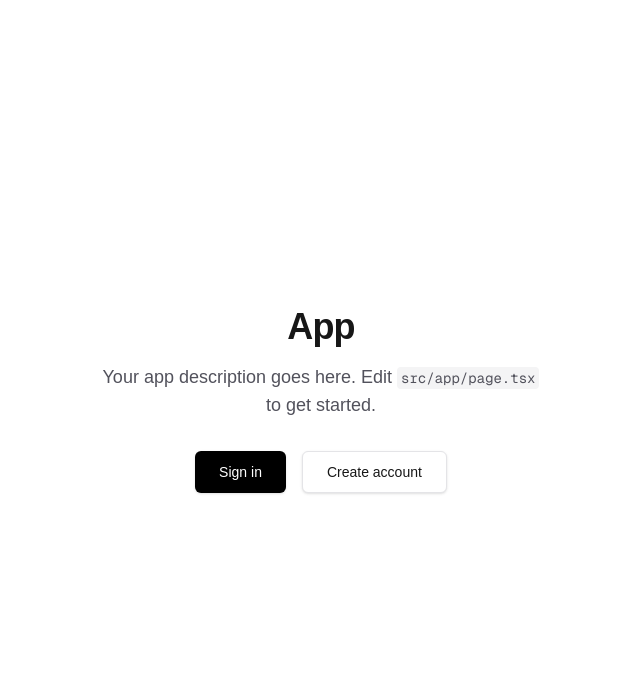
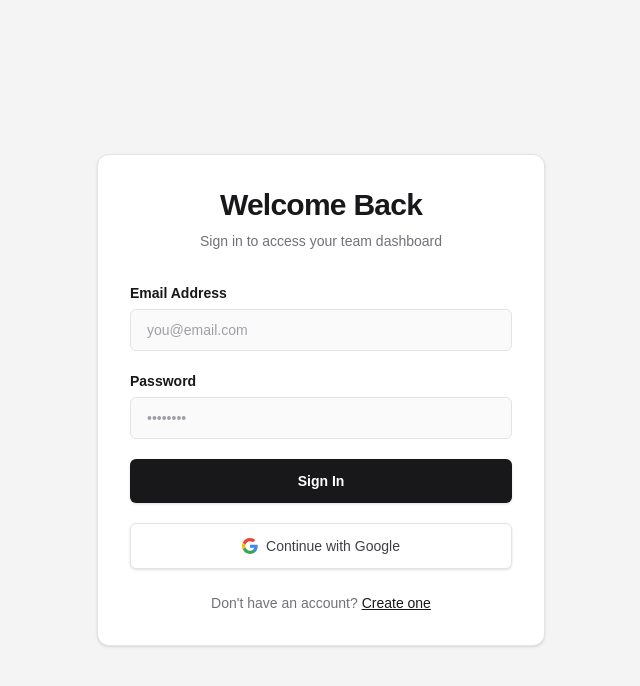
Before and after one commit to hariskm717/musicalmoon, a Next.js app in the folder frontend/: page / in a window 1280 px wide. Shown: the top 686 px of the page, without its empty margins (319-959 px from the left). Built offline with nearby package versions, Linux system fonts and the light colour scheme; no server answers.

Commit message:
feat: add sign-in page
- Add /auth/signin route with email/password form
- Match Welcome Back design from Figma mockup
- Include Google sign in button

```diff
--- a/frontend/src/app/page.tsx
+++ b/frontend/src/app/page.tsx
@@ -1,40 +1,107 @@
 import type { Metadata } from 'next'
 import Link from 'next/link'
+import type { SVGProps } from 'react'
 
 export const metadata: Metadata = {
-  title: 'Home',
-  description: 'Welcome to the app',
+  title: 'Sign In',
+  description: 'Sign in to your account',
 }
 
-export default function LandingPage() {
+export default function SignInPage() {
   return (
-    <main className="flex min-h-screen flex-col items-center justify-center gap-8 p-8">
-      <div className="space-y-4 text-center">
-        <h1 className="text-4xl font-bold tracking-tight">
-          {process.env.NEXT_PUBLIC_APP_NAME ?? 'App'}
+    <main className="flex min-h-screen items-center justify-center bg-zinc-100 p-8 dark:bg-zinc-950">
+      <div className="w-full max-w-md rounded-xl border border-zinc-200 bg-white p-8 shadow-sm dark:border-zinc-800 dark:bg-zinc-900">
+        <div className="mb-8 text-center">
+          <h1 className="text-3xl font-bold tracking-tight text-zinc-900 dark:text-white">
+            Welcome Back
           </h1>
-        <p className="max-w-md text-lg text-zinc-600 dark:text-zinc-400">
-          Your app description goes here. Edit{' '}
-          <code className="rounded bg-zinc-100 px-1 py-0.5 font-mono text-sm dark:bg-zinc-800">
-            src/app/page.tsx
-          </code>{' '}
-          to get started.
+          <p className="mt-2 text-sm text-zinc-500 dark:text-zinc-400">
+            Sign in to access your team dashboard
           </p>
         </div>
-      <div className="flex gap-4">
-        <Link
-          href="/auth/signin"
-          className="inline-flex items-center justify-center rounded-md bg-black px-6 py-2.5 text-sm font-medium text-white shadow transition-colors hover:bg-zinc-800 dark:bg-white dark:text-black dark:hover:bg-zinc-200"
+
+        <form className="space-y-5">
+          <div>
+            <label
+              htmlFor="email"
+              className="mb-1.5 block text-sm font-semibold text-zinc-900 dark:text-white"
             >
-          Sign in
-        </Link>
+              Email Address
+            </label>
+            <input
+              id="email"
+              name="email"
+              type="email"
+              placeholder="you@email.com"
+              className="w-full rounded-md border border-zinc-200 bg-zinc-50 px-4 py-2.5 text-sm text-zinc-900 placeholder:text-zinc-400 focus:border-zinc-400 focus:outline-none focus:ring-1 focus:ring-zinc-400 dark:border-zinc-700 dark:bg-zinc-800 dark:text-white"
+            />
+          </div>
+
+          <div>
+            <label
+              htmlFor="password"
+              className="mb-1.5 block text-sm font-semibold text-zinc-900 dark:text-white"
+            >
+              Password
+            </label>
+            <input
+              id="password"
+              name="password"
+              type="password"
+              placeholder="••••••••"
+              className="w-full rounded-md border border-zinc-200 bg-zinc-50 px-4 py-2.5 text-sm text-zinc-900 placeholder:text-zinc-400 focus:border-zinc-400 focus:outline-none focus:ring-1 focus:ring-zinc-400 dark:border-zinc-700 dark:bg-zinc-800 dark:text-white"
+            />
+          </div>
+
+          <button
+            type="submit"
+            className="w-full rounded-md bg-zinc-900 px-6 py-3 text-sm font-semibold text-white shadow transition-colors hover:bg-zinc-800"
+          >
+            Sign In
+          </button>
+
+          <button
+            type="button"
+            className="flex w-full items-center justify-center gap-2 rounded-md border border-zinc-200 bg-white px-6 py-3 text-sm font-medium text-zinc-700 shadow-sm transition-colors hover:bg-zinc-50 dark:border-zinc-700 dark:bg-zinc-900 dark:text-white dark:hover:bg-zinc-800"
+          >
+            <GoogleIcon className="h-4 w-4" />
+            Continue with Google
+          </button>
+        </form>
+
+        <p className="mt-6 text-center text-sm text-zinc-500 dark:text-zinc-400">
+          Don&apos;t have an account?{' '}
           <Link
             href="/auth/signup"
-          className="inline-flex items-center justify-center rounded-md border border-zinc-200 bg-white px-6 py-2.5 text-sm font-medium shadow-sm transition-colors hover:bg-zinc-50 dark:border-zinc-800 dark:bg-zinc-900 dark:hover:bg-zinc-800"
+            className="font-medium text-zinc-900 underline dark:text-white"
           >
-          Create account
+            Create one
           </Link>
+        </p>
       </div>
     </main>
   )
 }
+
+function GoogleIcon(props: SVGProps<SVGSVGElement>) {
+  return (
+    <svg viewBox="0 0 24 24" {...props}>
+      <path
+        fill="#4285F4"
+        d="M23.49 12.27c0-.79-.07-1.54-.19-2.27H12v4.51h6.47c-.29 1.48-1.14 2.73-2.4 3.58v3h3.86c2.26-2.09 3.56-5.17 3.56-8.82z"
+      />
+      <path
+        fill="#34A853"
+        d="M12 24c3.24 0 5.95-1.08 7.93-2.91l-3.86-3c-1.08.72-2.45 1.16-4.07 1.16-3.13 0-5.78-2.11-6.73-4.96H1.29v3.09C3.26 21.3 7.31 24 12 24z"
+      />
+      <path
+        fill="#FBBC05"
+        d="M5.27 14.29c-.25-.72-.38-1.49-.38-2.29s.14-1.57.38-2.29V6.62H1.29A11.96 11.96 0 000 12c0 1.94.46 3.77 1.29 5.38l3.98-3.09z"
+      />
+      <path
+        fill="#EA4335"
+        d="M12 4.75c1.77 0 3.35.61 4.6 1.8l3.42-3.42C17.94 1.19 15.24 0 12 0 7.31 0 3.26 2.7 1.29 6.62l3.98 3.09C6.22 6.86 8.87 4.75 12 4.75z"
+      />
+    </svg>
+  )
+}
```
Lines whose indentation alone changed are shown as unchanged.
